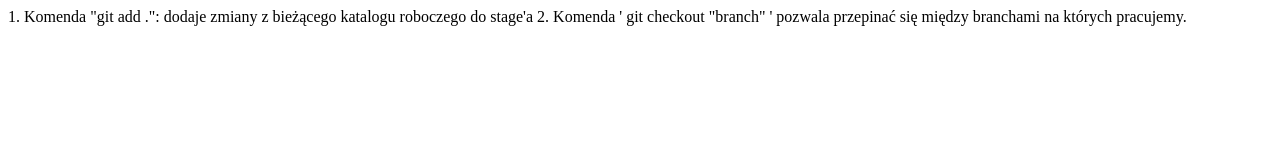
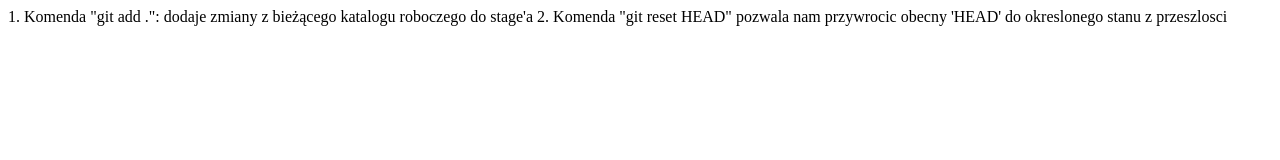
Before and after one commit to bikol/DINO202223, a plain HTML site: page index.html in a window 1280 px wide. Drawn offline with Linux system fonts and the light colour scheme.

Commit message:
git reset

```diff
--- a/index.html
+++ b/index.html
@@ -1,6 +1,6 @@
 <html>
   <body>
     1. Komenda "git add .": dodaje zmiany z bieżącego katalogu roboczego do stage'a
-    2. Komenda ' git checkout "branch" ' pozwala przepinać się między branchami na których pracujemy.
+    2. Komenda "git reset HEAD" pozwala nam przywrocic obecny 'HEAD' do okreslonego stanu z przeszlosci
   </body>
 </html>
```
